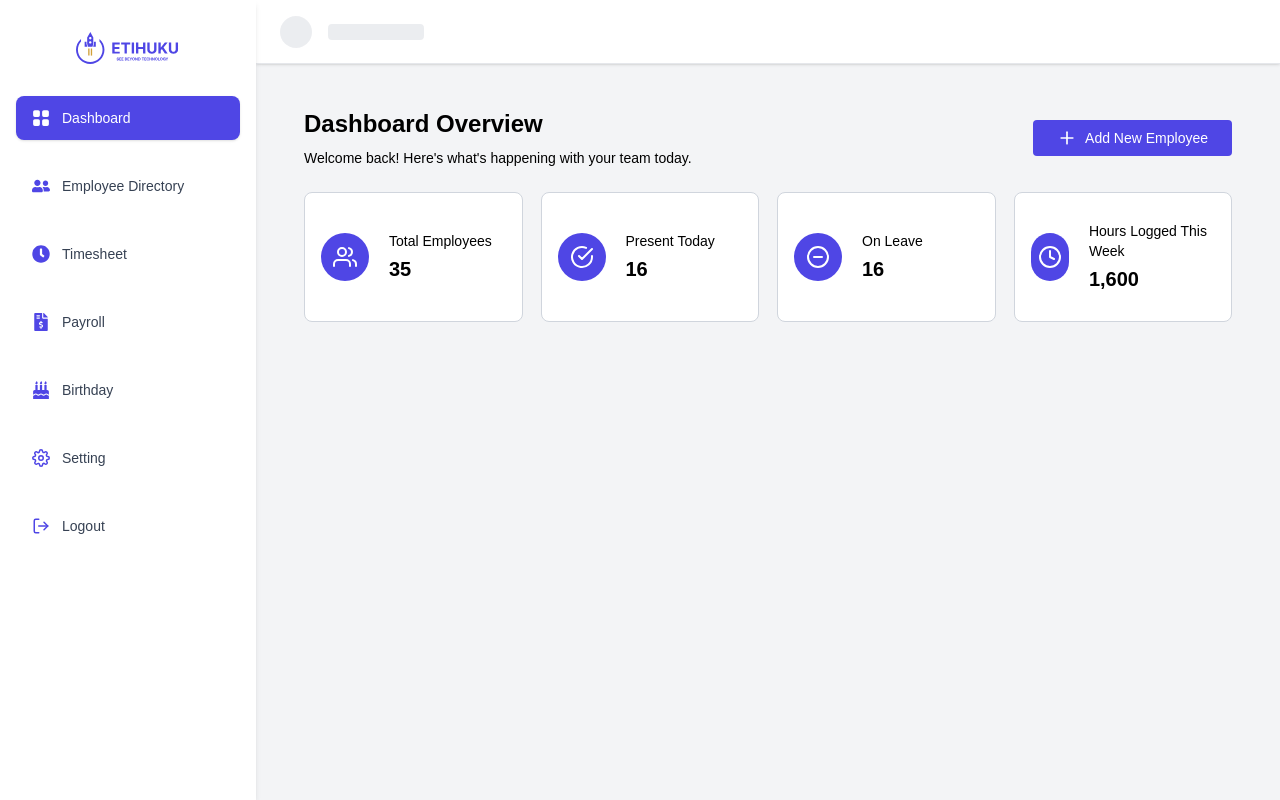
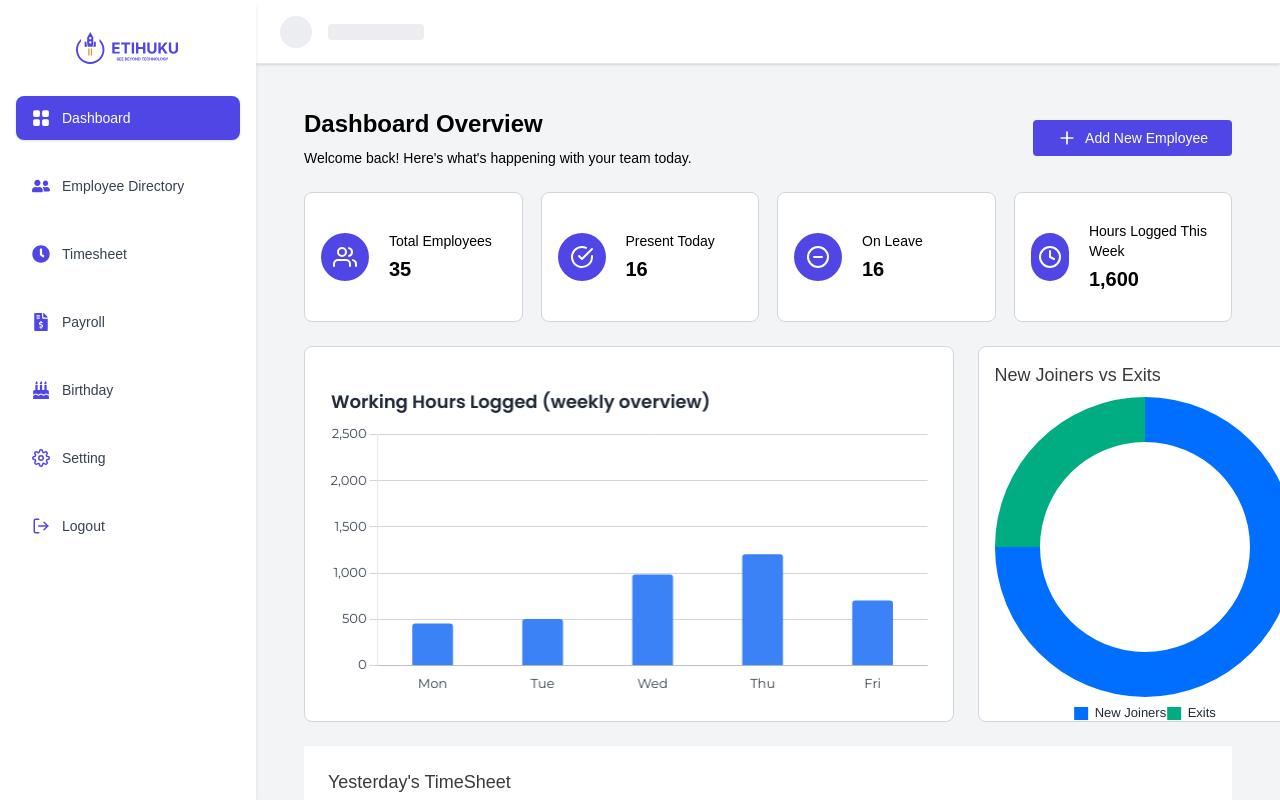
Before and after one commit to Mpho-vincent-makgwe/employee-management-system-admin-employee-dashboard-, a Next.js app: page /admin/dashboard in a window 1280 px wide. Built offline with nearby package versions, Linux system fonts and the light colour scheme.

Commit message:
building dashboard

```diff
--- a/src/app/admin/dashboard/page.jsx
+++ b/src/app/admin/dashboard/page.jsx
@@ -1,6 +1,9 @@
 import Link from "next/link"
 import { FiPlus } from "react-icons/fi"
 import OverViewCards from "@/components/AdminComponents/OverViewCards"
+import BarChart from "@/components/AdminComponents/BarChart"
+import PieChart from "@/components/AdminComponents/PieChart"
+import Timesheet from "@/components/AdminComponents/Timesheet"
 
 
 export default function Dashboard() {
@@ -19,7 +22,19 @@ export default function Dashboard() {
       </button>
     </Link>
   </div>
-  <OverViewCards/>
+  <div className="mb-6">
+<OverViewCards/>
+  </div>
+  <div className="flex flex-wrap xl:flex-nowrap gap-6">
+  <div className="flex-[0_0_70%]"><BarChart /></div>
+  <div className="flex-[0_0_30%] pr-20"><PieChart /></div>
+</div>
+
+  <div className="mt-6">
+<Timesheet/>
+  </div>
+
+
         </div>
     )
 }
--- a/src/components/AdminComponents/BarChart.jsx
+++ b/src/components/AdminComponents/BarChart.jsx
@@ -1,15 +1,149 @@
+'use client';
+import { useState } from 'react';
 import { Bar } from 'react-chartjs-2';
 import {
   Chart as ChartJS,
   CategoryScale,
   LinearScale,
   BarElement,
+  Title,
   Tooltip,
   Legend,
 } from 'chart.js';
+import Card from './Card';
+import { Poppins, Montserrat } from 'next/font/google';
 
-ChartJS.register(CategoryScale, LinearScale, BarElement, Tooltip, Legend);
+ChartJS.register(
+  CategoryScale,
+  LinearScale,
+  BarElement,
+  Title,
+  Tooltip,
+  Legend
+);
 
-export default function BarChart({ data, options }) {
-  return <Bar data={data} options={options} />;
-}
+const poppins = Poppins({
+  weight: ['500', '600', '700'],
+  subsets: ['latin'],
+  display: 'swap',
+  variable: '--font-poppins',
+});
+
+const montserrat = Montserrat({
+  weight: ['400', '500'],
+  subsets: ['latin'],
+  display: 'swap',
+  variable: '--font-montserrat',
+});
+
+const BarChart = () => {
+  const chartFontFamily = poppins.style.fontFamily;
+  const chartBodyFamily = montserrat.style.fontFamily;
+
+  const chartData = {
+    labels: ['Mon', 'Tue', 'Wed', 'Thu', 'Fri'],
+    datasets: [
+      {
+        label: 'Working Hours',
+        data: [450, 500, 980, 1200, 700],
+        backgroundColor: '#3B82F6',
+        borderRadius: 3,
+        barThickness: 40,
+        categoryPercentage: 0.6,
+        barPercentage: 0.9,
+      },
+    ],
+  };
+
+  const chartOptions = {
+    responsive: true,
+    maintainAspectRatio: false,
+     layout: {
+    padding: {
+      top: 20,
+      bottom: 10,
+      left: 10,
+      right: 10,
+    },
+  },
+    plugins: {
+      legend: {
+        display: false,
+      },
+      title: {
+        display: true,
+        text: 'Working Hours Logged (weekly overview)',
+        align: 'start',
+        font: {
+          size: 18,
+          weight: '600',
+          family: chartFontFamily,
+        },
+        padding: {
+          bottom: 20,
+          top: 10,
+        },
+        color: '#1F2937',
+      },
+      tooltip: {
+        backgroundColor: '#111827',
+        titleColor: '#F9FAFB',
+        bodyColor: '#E5E7EB',
+        padding: 10,
+        displayColors: false,
+        callbacks: {
+          label: (ctx) => `${ctx.parsed.y} hours`,
+          title: (ctx) => ctx[0].label,
+        },
+        titleFont: {
+          family: chartBodyFamily,
+        },
+        bodyFont: {
+          family: chartBodyFamily,
+        },
+      },
+    },
+    scales: {
+      x: {
+        grid: {
+          display: false,
+        },
+        ticks: {
+          color: '#374151',
+          font: {
+            family: chartBodyFamily,
+            size: 13,
+          },
+        },
+      },
+      y: {
+        beginAtZero: true,
+        min: 0,
+        max: 2500,
+        ticks: {
+          stepSize: 500,
+          color: '#374151',
+          font: {
+            family: chartBodyFamily,
+            size: 13,
+          },
+        },
+        grid: {
+          color: '#D1D5DB',
+          borderDash: [5, 5],
+        },
+      },
+    },
+  };
+
+  return (
+   <Card className="h-[376px] px-4 py-6">
+  <div style={{ height: '100%', position: 'relative' }}>
+    <Bar data={chartData} options={chartOptions} />
+  </div>
+</Card>
+
+  );
+};
+
+export default BarChart;
--- a/src/components/AdminComponents/PieChart.jsx
+++ b/src/components/AdminComponents/PieChart.jsx
@@ -1,3 +1,4 @@
+'use client';
 import { Pie } from 'react-chartjs-2';
 import {
   Chart as ChartJS,
@@ -5,14 +6,63 @@ import {
   Tooltip,
   Legend,
 } from 'chart.js';
+import Card from './Card';
+import CardTitle from './CardTitle';
 
 ChartJS.register(ArcElement, Tooltip, Legend);
 
-export default function DonutChart({ data, options }) {
-  const donutOptions = {
-    ...options,
-    cutout: '60%', // you can adjust this value for a thicker/thinner ring
-  };
+export const pieData = {
+  labels: ['New Joiners', 'Exits'],
+  datasets: [
+    {
+      data: [75, 25],
+      backgroundColor: ['#006FFF', '#00AC81'],
+      borderWidth: 0,
+    },
+  ],
+};
 
-  return <Pie data={data} options={donutOptions} />;
+const donutOptions = {
+  responsive: true,
+  maintainAspectRatio: false,
+  cutout: '70%',
+  plugins: {
+    legend: {
+      display: true,
+      position: 'bottom',
+      labels: {
+        color: '#1F2937',
+        font: {
+          size: 13,
+          weight: '500',
+        },
+
+        boxWidth: 14,
+        padding: 1,
+      },
+    },
+    tooltip: {
+      backgroundColor: '#111827',
+      titleColor: '#F9FAFB',
+      bodyColor: '#E5E7EB',
+      padding: 10,
+      displayColors: false,
+      callbacks: {
+        label: (ctx) => `${ctx.label}: ${ctx.formattedValue}%`,
+      },
+    },
+  },
+};
+
+export default function PieChart() {
+  return (
+    <Card className='h-[376px] px-4 py-6'>
+      <CardTitle className='items-center' level={5}>
+          New Joiners vs Exits
+        </CardTitle>
+      <div style={{ height: '100%', position: 'relative' }}>
+      <Pie data={pieData} options={donutOptions} />
+      </div>
+    </Card>
+  );
 }
--- /dev/null
+++ b/src/components/AdminComponents/Timesheet.jsx
@@ -0,0 +1,60 @@
+import CardTitle from "./CardTitle";
+import Card from "./Card";
+
+export default function Timesheet() {
+  const timesheetData = [
+    {
+      name: 'Emmanuel Faremi',
+      status: 'Present',
+      inTime: '09:00 AM',
+      outTime: '05:00 PM',
+      hours: '8.0',
+    },
+    {
+      name: 'Saheed Faremi',
+      status: 'Late',
+      inTime: '09:20 AM',
+      outTime: '05:00 PM',
+      hours: '8.0',
+    },
+    {
+      name: 'Rukome Paul',
+      status: 'Absent',
+      inTime: null,
+      outTime: null,
+      hours: null,
+    },
+  ];
+
+  const statusColors = {
+    Present: 'bg-[#10B981] text-white',
+    Late: 'bg-[#D1A039] text-white',
+    Absent: 'bg-[#D11A2A] text-white',
+  };
+
+  return (
+  <div className="flex flex-col gap-4 p-6 bg-white">
+    <CardTitle level={5}>
+        Yesterday's TimeSheet
+    </CardTitle>
+    {timesheetData.map((employee, idx) => (
+      <Card key={idx} className="bg-white rounded-lg shadow-md p-4">
+        <div className="flex items-center justify-between mb-2">
+          <h3 className="font-semibold text-black text-lg">{employee.name}</h3>
+          <span
+            className={`px-2 py-1 rounded-full text-xs font-medium ${statusColors[employee.status]}`}
+          >
+            {employee.status}
+          </span>
+        </div>
+        <div className="text-sm text-gray-700 space-y-1">
+          <div><strong>In:</strong> {employee.inTime || '-'}</div>
+          <div><strong>Out:</strong> {employee.outTime || '-'}</div>
+          <div><strong>Hours:</strong> {employee.hours || '-'}</div>
+        </div>
+      </Card>
+    ))}
+  </div>
+);
+
+}
--- a/src/data/adminData/workingHours.js
+++ /dev/null
@@ -1,21 +0,0 @@
-export const barData = {
-  labels: ['Monday', 'Tuesday', 'Wednesday', 'Thursday', 'Friday'],
-  datasets: [
-    {
-      label: 'Working Hours',
-      data: [8, 9, 8, 7.5, 8],
-      backgroundColor: ['#6366F1'],
-    },
-  ],
-};
-
-// 🥧 Pie chart: New joiners vs exits
-export const pieData = {
-  labels: ['New Joiners', 'Exits'],
-  datasets: [
-    {
-      data: [75, 25],
-      backgroundColor: ['#006FFF', '#00AC81'],
-    },
-  ],
-};
```
